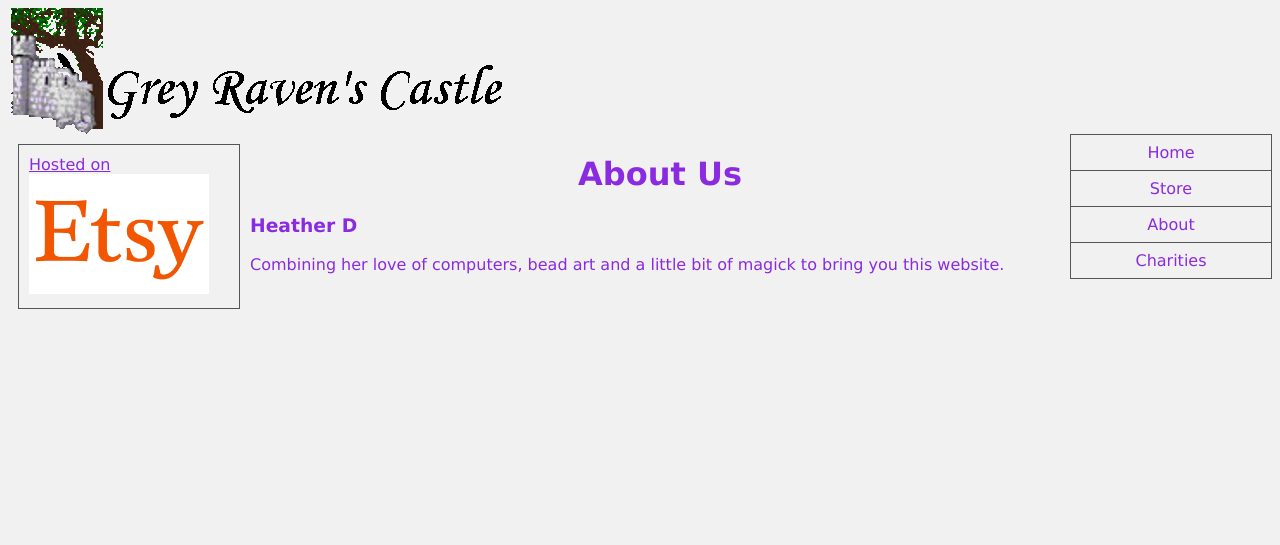
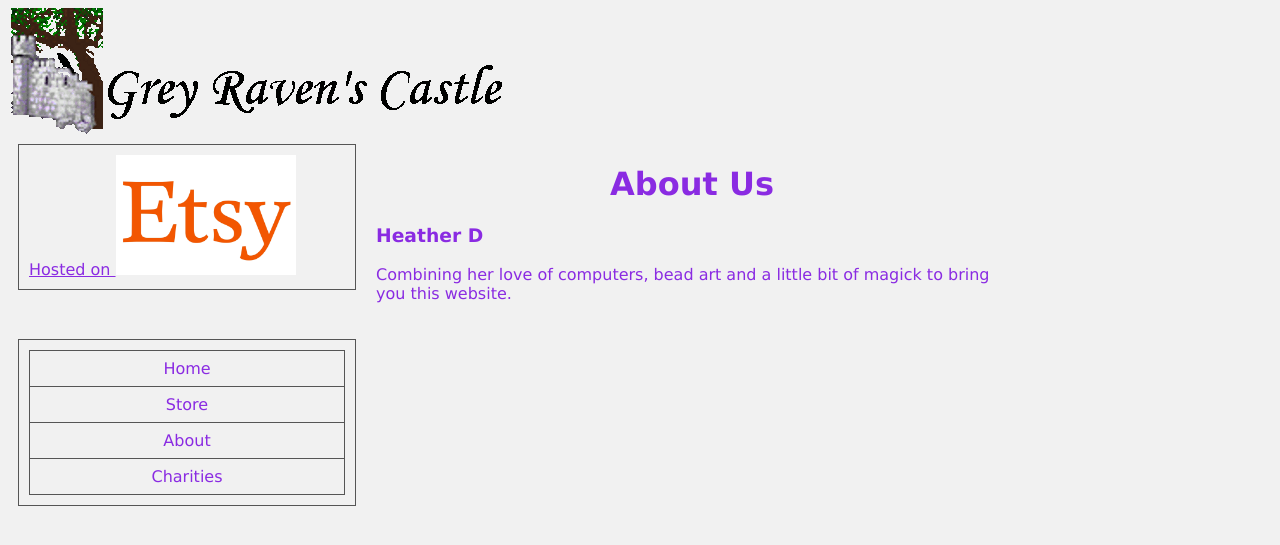
Before and after one commit to hdemarco4/grey, a PHP site: page /about.html in a window 1280 px wide. Shown: the top 545 px of the page. Run offline with PHP 8.4, Linux system fonts and the light colour scheme.

Commit message:
finished prodpage.  started converting to columns

```diff
--- a/about.html
+++ b/about.html
@@ -14,6 +14,22 @@
 	<img src="mylogo.gif" alt="Logo" style="display: block;">
 </a>
 
+<div class="row">
+    <!--Left bar-->
+    <div class="column left">
+        <a href="https://www.etsy.com/shop/GreyRavensCastle">
+            Hosted on <img src="etsy logo.jpg" alt="Etsy Logo" width="180">
+        </a>
+    </div>
+    <!--End Left bar-->
+
+    <div class="column middle">
+        <h1>About Us</h1>
+        <h3>Heather D</h3>
+        <p>Combining her love of computers, bead art and a little bit of magick to bring you this website.</p>
+    </div>
+
+    <div class="column right">
         <!--Nav list-->
         <ul>
             <li><a href="index.html">Home</a></li>
@@ -22,19 +38,8 @@
             <li><a href="charities.html">Charities</a></li>
         </ul>
         <!--End Nav list-->
-
-<!--Left bar-->
-<div class="left">
-	<a href="https://www.etsy.com/shop/GreyRavensCastle">
-		Hosted on <img src="etsy logo.jpg" alt="Etsy Logo" width="180">
-	</a>
     </div>
-<!--End Left bar-->
-
-<h1>About Us</h1>
-
-<h3>Heather D</h3>
-<p>Combining her love of computers, bead art and a little bit of magick to bring you this website.</p>
+</div>
 
 </body>
 </html>
--- a/style.css
+++ b/style.css
@@ -1,3 +1,31 @@
+/* Create three unequal columns that floats next to each other */
+.column {
+    float: left;
+    padding: 10px;
+}
+
+.left {
+    width: 25%;
+    margin: 10px;
+    border: 1px solid #555;
+}
+
+.right {
+    width: 25%;
+    margin: 10px;
+    border: 1px solid #555;
+}
+
+.middle {
+    width: 50%;
+}
+
+/* Clear floats after the columns */
+.row:after {
+    content: "";
+    display: table;
+    clear: both;
+}
 
 body {
     background-color: #f1f1f1;
@@ -10,10 +38,9 @@ ul {
     list-style-type: none;
     margin: 0;
     padding: 0;
-    width: 200px;
     background-color: #f1f1f1;
     border: 1px solid #555;
-    float: right;
+
 }
 
 li a {
@@ -38,16 +65,6 @@ li:last-child {
 }
 /* End Nav Bar*/
 
-/*Left bar*/
-div.left{
-    width: 200px;
-    float: left;
-    margin: 10px;
-    padding: 10px;
-    border: 1px solid #555;
-    height: max-content;
-}
-/*End Left bar*/
 
 h1{
     text-align: center;
```
Also changed, not shown: charities.html (+15 -10 lines), index.html (+16 -10 lines), prodpage.php (+14 -4 lines), storeuni.php (+6 -4 lines), gallery.css (line endings or trailing spaces). Lines whose indentation alone changed are shown as unchanged.
